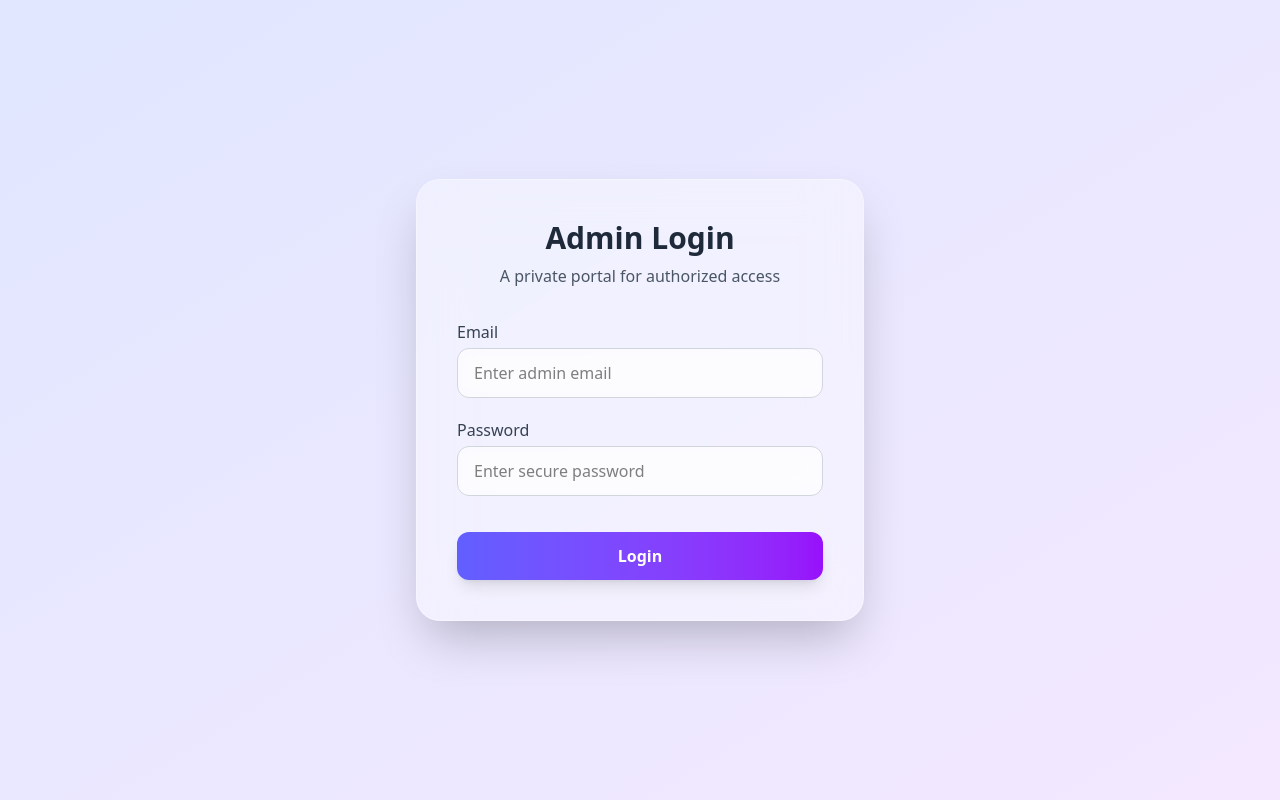
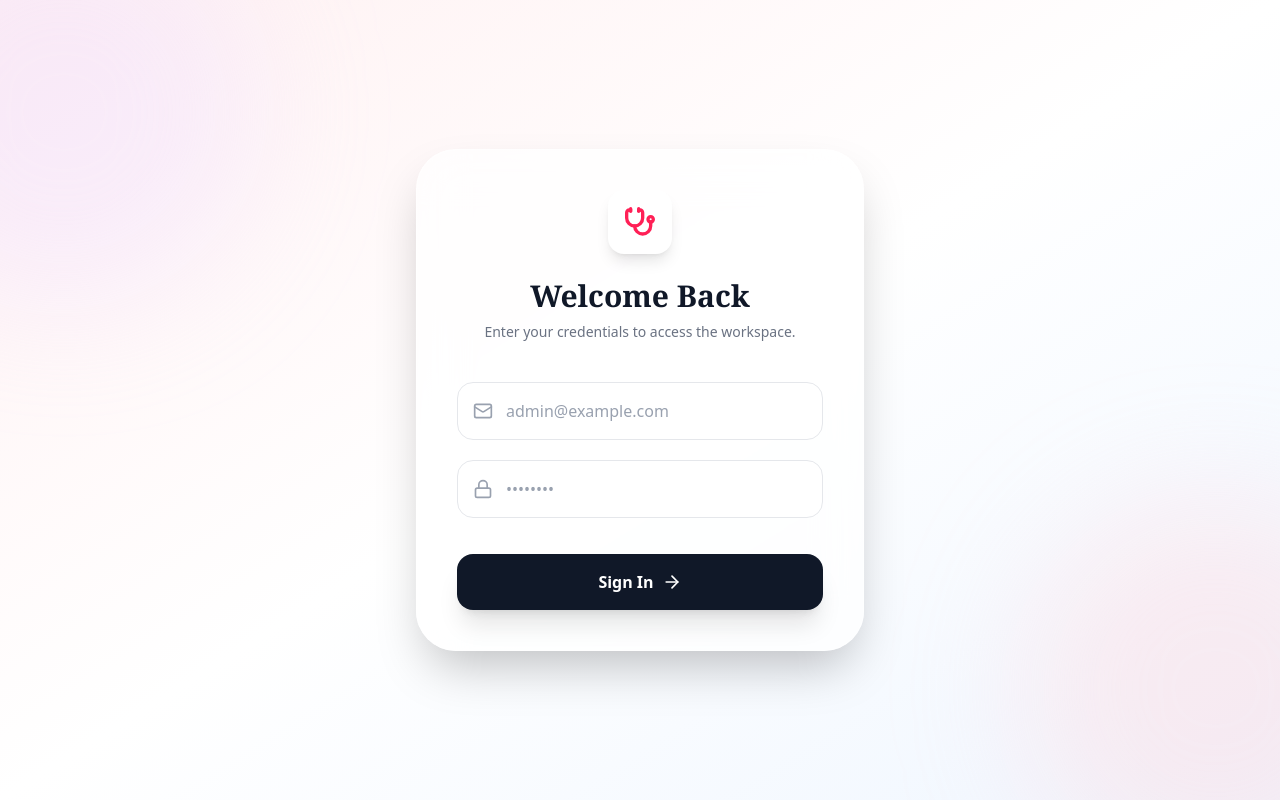
Before and after one commit to yellowcupcoffe/medblog-app, a React app in the folder frontend/: page /admin/login in a window 1280 px wide. Built offline with nearby package versions, Linux system fonts and the light colour scheme; no server answers; the HTML template or start-up script is replaced by a standard one.

Commit message:
Add Vercel domain to CORS whitelist

```diff
--- a/frontend/src/pages/admin/Login.jsx
+++ b/frontend/src/pages/admin/Login.jsx
@@ -1,6 +1,8 @@
 import { useState } from "react";
-import axios from "../../utils/api";
+import api from "../../utils/api"; // Renamed from 'axios' for clarity
 import { useNavigate } from "react-router-dom";
+import { Stethoscope, Lock, Mail, ArrowRight, Loader2 } from "lucide-react";
+import { motion } from "framer-motion";
 
 export default function Login() {
   const navigate = useNavigate();
@@ -8,73 +10,127 @@
   const [email, setEmail] = useState("");
   const [password, setPassword] = useState("");
   const [error, setError] = useState("");
+  const [loading, setLoading] = useState(false);
 
   async function handleLogin(e) {
     e.preventDefault();
     setError("");
+    setLoading(true);
 
     try {
-      const res = await axios.post("/admin/login", { email, password });
+      // 1. Attempt Login
+      const res = await api.post("/admin/login", { email, password });
+
+      // 2. Success
       const token = res.data.token;
-
       localStorage.setItem("token", token);
       navigate("/admin/dashboard");
+
     } catch (err) {
-      setError("Invalid email or password.");
+      console.error("Login Error Details:", err);
+
+      // 3. Better Error Handling
+      if (!err.response) {
+        setError("Network Error. Check your internet or backend URL.");
+      } else if (err.response.status === 401) {
+        setError("Incorrect email or password.");
+      } else if (err.response.status === 404) {
+        setError("Login route not found (404). Check API URL.");
+      } else {
+        setError("Server error. Please try again later.");
+      }
+    } finally {
+      setLoading(false);
     }
   }
 
   return (
-    <div className="min-h-screen flex items-center justify-center bg-gradient-to-br from-indigo-100 to-purple-100 px-4">
-      <div className="backdrop-blur-xl bg-white/40 shadow-2xl rounded-3xl p-10 max-w-md w-full border border-white/30">
+    <div className="min-h-screen flex items-center justify-center bg-gradient-to-br from-rose-50 via-white to-blue-50 px-4 relative overflow-hidden">
 
-        {/* Title */}
-        <h1 className="text-3xl font-bold text-center text-gray-800">
-          Admin Login
-        </h1>
-        <p className="text-center mt-2 text-gray-600">
-          A private portal for authorized access
-        </p>
+      {/* Decorative Blobs */}
+      <div className="absolute top-[-10%] left-[-10%] w-96 h-96 bg-purple-200/30 rounded-full blur-3xl pointer-events-none" />
+      <div className="absolute bottom-[-10%] right-[-10%] w-96 h-96 bg-rose-200/30 rounded-full blur-3xl pointer-events-none" />
+
+      <motion.div
+        initial={{ opacity: 0, y: 20 }}
+        animate={{ opacity: 1, y: 0 }}
+        className="backdrop-blur-xl bg-white/70 shadow-2xl rounded-[2.5rem] p-10 max-w-md w-full border border-white/50 relative z-10"
+      >
+
+        {/* Logo & Title */}
+        <div className="text-center mb-10">
+          <div className="inline-flex p-4 bg-white rounded-2xl shadow-lg mb-6 text-rose-500">
+            <Stethoscope size={32} strokeWidth={2.5} />
+          </div>
+          <h1 className="text-3xl font-bold text-gray-900 font-serif">
+            Welcome Back
+          </h1>
+          <p className="mt-2 text-gray-500 text-sm">
+            Enter your credentials to access the workspace.
+          </p>
+        </div>
 
         {/* Form */}
-        <form className="mt-8 flex flex-col gap-5" onSubmit={handleLogin}>
-          <div>
-            <label className="text-gray-700 font-medium">Email</label>
+        <form className="flex flex-col gap-5" onSubmit={handleLogin}>
+
+          {/* Email Input */}
+          <div className="relative group">
+            <Mail className="absolute left-4 top-1/2 -translate-y-1/2 text-gray-400 group-focus-within:text-rose-500 transition-colors" size={20} />
             <input
               type="email"
-              className="mt-1 w-full px-4 py-3 rounded-xl bg-white/60 backdrop-blur border border-gray-300 focus:ring-2 focus:ring-indigo-400 outline-none"
+              className="w-full pl-12 pr-4 py-4 rounded-2xl bg-white border border-gray-200 focus:ring-2 focus:ring-rose-500/20 focus:border-rose-500 outline-none transition-all placeholder-gray-400 text-gray-800"
               value={email}
               onChange={(e) => setEmail(e.target.value)}
-              placeholder="Enter admin email"
+              placeholder="admin@example.com"
+              required
             />
           </div>
 
-          <div>
-            <label className="text-gray-700 font-medium">Password</label>
+          {/* Password Input */}
+          <div className="relative group">
+            <Lock className="absolute left-4 top-1/2 -translate-y-1/2 text-gray-400 group-focus-within:text-rose-500 transition-colors" size={20} />
             <input
               type="password"
-              className="mt-1 w-full px-4 py-3 rounded-xl bg-white/60 backdrop-blur border border-gray-300 focus:ring-2 focus:ring-indigo-400 outline-none"
+              className="w-full pl-12 pr-4 py-4 rounded-2xl bg-white border border-gray-200 focus:ring-2 focus:ring-rose-500/20 focus:border-rose-500 outline-none transition-all placeholder-gray-400 text-gray-800"
               value={password}
               onChange={(e) => setPassword(e.target.value)}
-              placeholder="Enter secure password"
+              placeholder="••••••••"
+              required
             />
           </div>
 
+          {/* Error Message */}
           {error && (
-            <p className="text-red-600 text-center text-sm mt-1">
+            <motion.div
+              initial={{ opacity: 0, height: 0 }}
+              animate={{ opacity: 1, height: "auto" }}
+              className="bg-red-50 text-red-600 text-sm px-4 py-3 rounded-xl border border-red-100 text-center font-medium"
+            >
               {error}
-            </p>
+            </motion.div>
           )}
 
+          {/* Login Button */}
           <button
             type="submit"
-            className="mt-4 w-full py-3 rounded-xl bg-gradient-to-r from-indigo-500 to-purple-600 text-white font-semibold shadow-lg hover:opacity-90 transition"
+            disabled={loading}
+            className="mt-4 w-full py-4 rounded-2xl bg-gray-900 text-white font-bold shadow-xl hover:shadow-2xl hover:scale-[1.02] active:scale-[0.98] transition-all disabled:opacity-70 disabled:cursor-not-allowed flex items-center justify-center gap-2"
           >
-            Login
+            {loading ? (
+              <>
+                <Loader2 className="animate-spin" size={20} />
+                <span>Verifying...</span>
+              </>
+            ) : (
+              <>
+                <span>Sign In</span>
+                <ArrowRight size={20} />
+              </>
+            )}
           </button>
         </form>
 
-      </div>
+      </motion.div>
     </div>
   );
 }
--- a/frontend/src/router/AppRouter.jsx
+++ b/frontend/src/router/AppRouter.jsx
@@ -1,19 +1,33 @@
-import { createBrowserRouter, RouterProvider } from "react-router-dom";
+import { createBrowserRouter, RouterProvider, Navigate } from "react-router-dom";
+
 import MainLayout from "../layouts/MainLayout";
 
+// Public Pages
 import Home from "../pages/Home";
 import BlogList from "../pages/BlogList";
 import BlogPage from "../pages/BlogPage";
 import About from "../pages/About";
 
+// Admin Pages
 import Login from "../pages/admin/Login";
 import Dashboard from "../pages/admin/Dashboard";
 import CreatePost from "../pages/admin/CreatePost";
 import EditPost from "../pages/admin/EditPost";
 import FeedbackPage from "../pages/admin/FeedbackPage";
+import SubscribersList from "../pages/admin/SubscribersList";
 
-// 👇 IMPORT THE NEW FILE
-import SubscribersList from "../pages/admin/SubscribersList";
+// --- 🔒 SECURITY GUARD COMPONENT ---
+const ProtectedRoute = ({ children }) => {
+  const token = localStorage.getItem("token");
+
+  if (!token) {
+    // If no token, kick them to login
+    return <Navigate to="/admin/login" replace />;
+  }
+
+  // If token exists, let them pass
+  return children;
+};
 
 const router = createBrowserRouter([
   {
@@ -27,15 +41,49 @@
     ],
   },
 
-  // Admin Routes
+  // --- ADMIN ROUTES (Protected) ---
   { path: "/admin/login", element: <Login /> },
-  { path: "/admin/dashboard", element: <Dashboard /> },
-  { path: "/admin/create", element: <CreatePost /> },
-  { path: "/admin/edit/:id", element: <EditPost /> },
-  { path: "/admin/feedback", element: <FeedbackPage /> },
 
-  // 👇 UPDATE ROUTE TO USE NEW COMPONENT
-  { path: "/admin/subscribers", element: <SubscribersList /> },
+  {
+    path: "/admin/dashboard",
+    element: (
+      <ProtectedRoute>
+        <Dashboard />
+      </ProtectedRoute>
+    )
+  },
+  {
+    path: "/admin/create",
+    element: (
+      <ProtectedRoute>
+        <CreatePost />
+      </ProtectedRoute>
+    )
+  },
+  {
+    path: "/admin/edit/:id",
+    element: (
+      <ProtectedRoute>
+        <EditPost />
+      </ProtectedRoute>
+    )
+  },
+  {
+    path: "/admin/feedback",
+    element: (
+      <ProtectedRoute>
+        <FeedbackPage />
+      </ProtectedRoute>
+    )
+  },
+  {
+    path: "/admin/subscribers",
+    element: (
+      <ProtectedRoute>
+        <SubscribersList />
+      </ProtectedRoute>
+    )
+  },
 ]);
 
 export default function AppRouter() {
```
Also changed, not shown: 2 other files (tests, documents, lock files or other folders).
